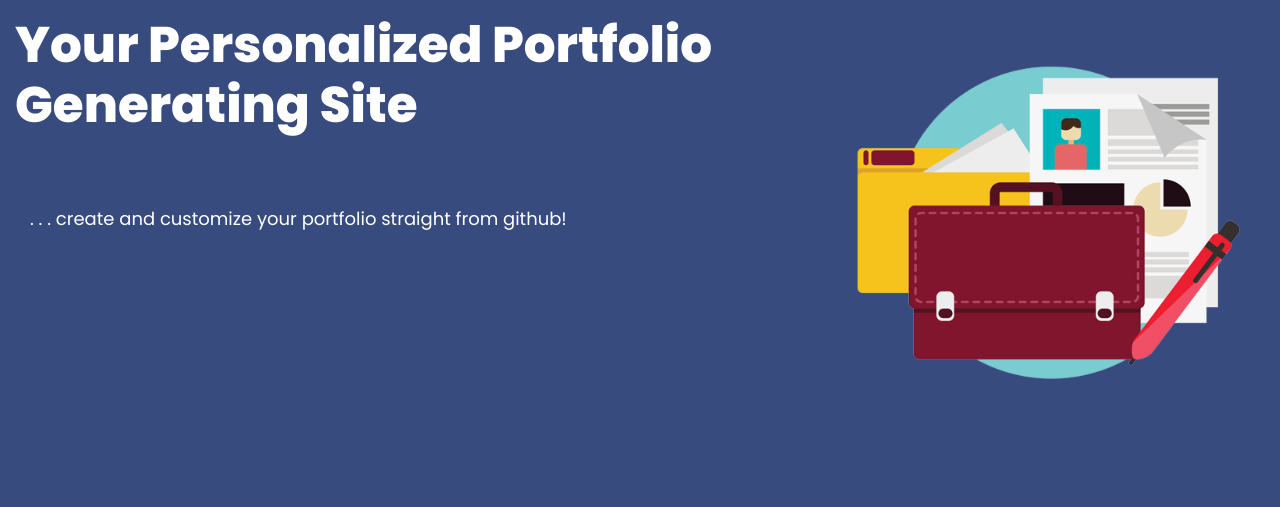
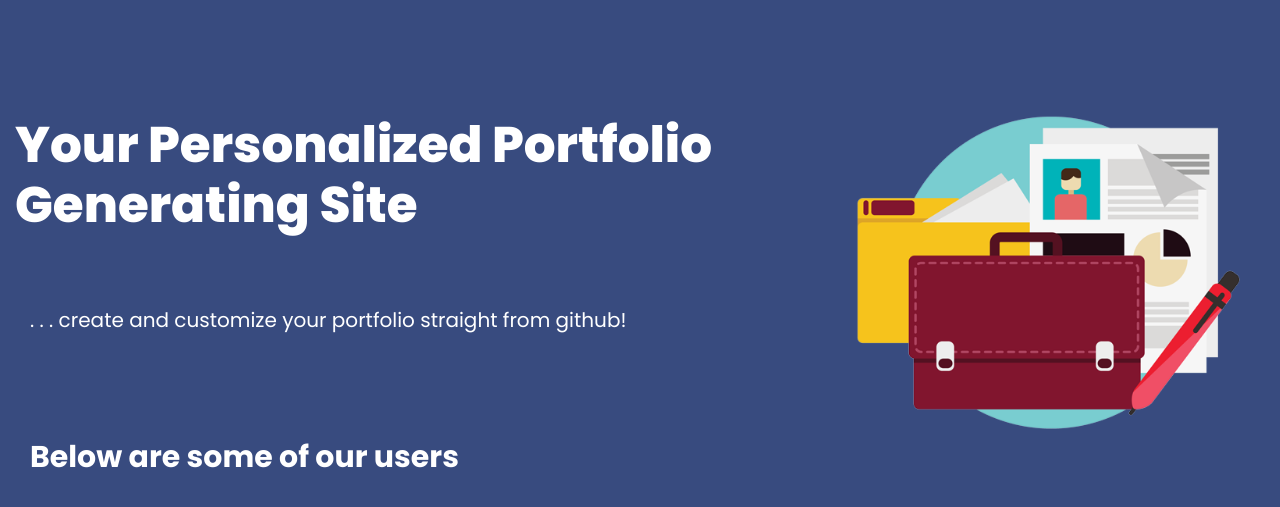
Before and after one commit to dukeofhazardz/ALXFolio-Remaster, a Django app: template alxfolio/main/templates/home.html in a window 1280 px wide. Shown: the part 85-592 px from the top of the page. Run offline with Django 5.2, Linux system fonts and the light colour scheme; the template is opened without the code that fills it, so the values that code supplies are empty.

Commit message:
Fixed registered users div

```diff
--- a/alxfolio/main/static/css/base.css
+++ b/alxfolio/main/static/css/base.css
@@ -50,21 +50,9 @@ nav a:hover{
     color: rgb(128, 205, 243);
 }
 
-/*
-    Home Page Buttons
-*/
-
-.home-btn {
-    border: none;
-    color: whitesmoke;
-    text-decoration: none;
-    transition: color 0.3s;
+.navbar-scrolled {
+    background-color: rgba(36, 58, 117, 0.264);
 }
-
-.home-btn:hover {
-    color: orangered;
-}
-
 
 /* Home Image */
 
@@ -72,7 +60,6 @@ nav a:hover{
     float: right;
     width: 30%;
     margin-right: 40px;
-    margin-top: 50px;
 }
 
 
@@ -83,7 +70,7 @@ h1 {
     font-style: initial;
     font-size: 30px;
     font-weight: 700;
-    margin-top: 5px;
+    margin-top: 100px;
     margin-left: 15px;
 }
 
@@ -92,7 +79,7 @@ h3 {
     font-style: normal;
     font-size: 50px;
     font-weight: 730;
-    margin-top: 100px;
+    margin-top: 200px;
     margin-left: 15px;
 }
 
@@ -104,5 +91,46 @@ p {
 
 p.heading {
     margin-left: 30px;
-    font-size: large;
+    font-size: 20px;
 }
+
+p.user-ls {
+    margin-left: 30px;
+    font-size: 30px;
+    font-weight: 700;
+    margin-top: 100px;
+}
+
+.a-user {
+    display: flex;
+    justify-content: space-between;
+    align-items: center;
+}
+
+.a-user .e-user {
+    display: flex;
+    justify-content: space-between;
+    align-items: center;
+    background-color: rgb(24, 39, 82);
+    margin-left: 20px;
+    border-radius: 20px;
+    margin: 20px;
+}
+
+.a-user .e-user img{
+    height: 80px;
+    width: 80px;
+    margin-bottom: 50px;
+    margin-left: 20px;
+}
+
+.a-user .e-user a{
+    color: #fff;
+    text-decoration: none;
+    margin: 20px;
+    transition: 0.3s;
+}
+
+.a-user .e-user a:hover{
+    color: rgb(128, 205, 243);
+}
--- /dev/null
+++ b/alxfolio/main/static/js/script.js
@@ -0,0 +1,15 @@
+document.addEventListener("DOMContentLoaded", function () {
+  var header = document.querySelector("header");
+
+  var scrollThreshold = 50;
+
+  function handleScroll() {
+    if (window.scrollY > scrollThreshold) {
+      header.classList.add("navbar-scrolled");
+    } else {
+      header.classList.remove("navbar-scrolled");
+    }
+  }
+
+  window.addEventListener("scroll", handleScroll);
+});
--- a/alxfolio/main/templates/base.html
+++ b/alxfolio/main/templates/base.html
@@ -54,5 +54,7 @@
 			{% endfor %}
 		{% endif %}
 	</div>
+
+  <script src="../static/js/script.js"></script>
 </body>
 </html>
--- a/alxfolio/main/templates/home.html
+++ b/alxfolio/main/templates/home.html
@@ -6,16 +6,20 @@
 <h3>Your Personalized Portfolio <br>Generating Site</h3>
 
 <p class="heading">. . . create and customize your portfolio straight from github!</p>
+
+<p class="user-ls"> Below are some of our users</p>
 {% if users %}
   {% for a_user in users %}
     {% if a_user.github_username %}
-      <div class="a_user">
-        <p>
-          <img src="https://github.com/{{ a_user.github_username }}.png" class="img img-responsive" width="60px" height="60px">
-        </p>
-        <a href="{% url 'portfolio' github_username=a_user.github_username %}">
-          {{ a_user.first_name }} {{ a_user.last_name }}
-        </a>
+      <div class="a-user">
+        <div class="e-user">
+          <p>
+            <img src="https://github.com/{{ a_user.github_username }}.png" class="user-img">
+          </p>
+          <a href="{% url 'portfolio' github_username=a_user.github_username %}">
+            {{ a_user.first_name }} {{ a_user.last_name }}
+          </a>
+        </div>
       </div>
     {% endif %}
   {% endfor %}
```
